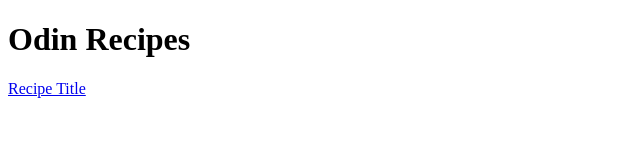
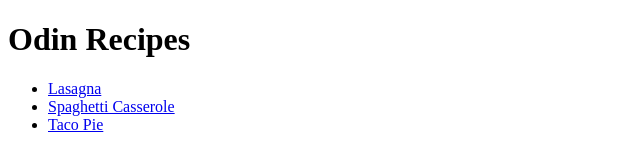
Before and after one commit to StepanUser/odin-recipes, a plain HTML site: page index.html in a window 1280 px wide. Shown: the whole page, without its empty margins (0-640 px from the left). Drawn offline with Linux system fonts and the light colour scheme.

Commit message:
feat: Link recipes on index page
    Put all the links in an unordered list so they aren't all on one line.

```diff
--- a/index.html
+++ b/index.html
@@ -7,6 +7,10 @@
 </head>
 <body>
     <h1>Odin Recipes</h1>
-    <a href="recipes/lasagna.html">Recipe Title</a>
+    <ul>
+        <li><a href="/recipes/lasagna.html">Lasagna</a></li>
+        <li><a href="/recipes/spaghetticasserole.html">Spaghetti Casserole</a></li>
+        <li><a href="/recipes/tacopie.html">Taco Pie</a></li>
+    </ul>
 </body>
 </html>
```
